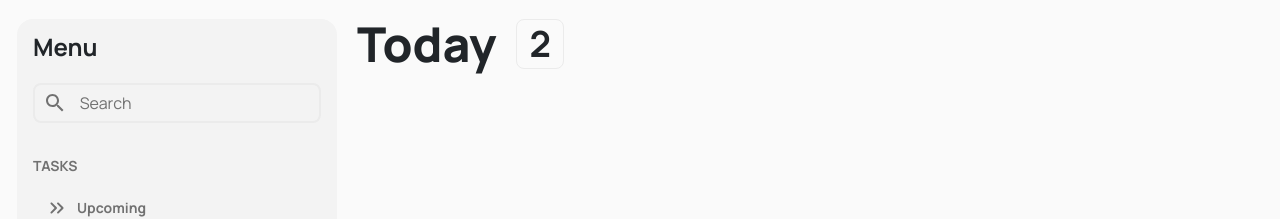
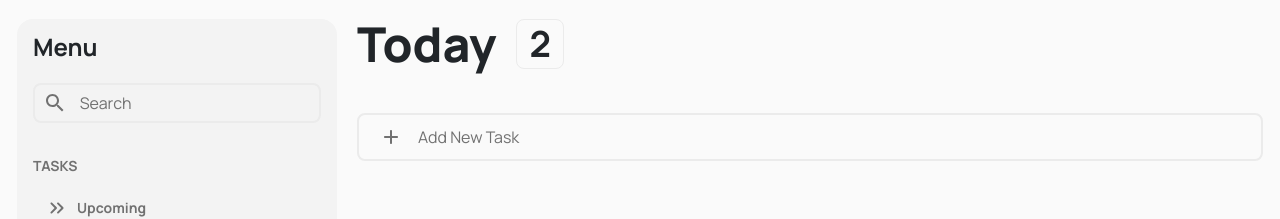
Before and after one commit to Zaccal/ToDo-App, a React (Vite) app: page /application in a window 1280 px wide. Shown: the top 219 px of the page. Built offline with nearby package versions, Linux system fonts and the light colour scheme.

Commit message:
added Input for add new task

```diff
--- a/src/modules/Clipboard/Clipboard.tsx
+++ b/src/modules/Clipboard/Clipboard.tsx
@@ -1,9 +1,17 @@
 import ClipboardListTitle from "../../components/ClipboardListTitle/ClipboardListTitle"
+import { Input } from "../Sidebar/SidebarImports"
+import AddRoundedIcon from '@mui/icons-material/AddRounded';
 
 const Clipboard = () => {
   return (
     <div>
-      <ClipboardListTitle />
+      <ClipboardListTitle className="mb-11"/>
+      <Input
+        icon={<AddRoundedIcon />}
+        placeholder="Add New Task"
+        classNameContainer="px-3 h-12"
+      />
+
     </div>
   )
 }
```
